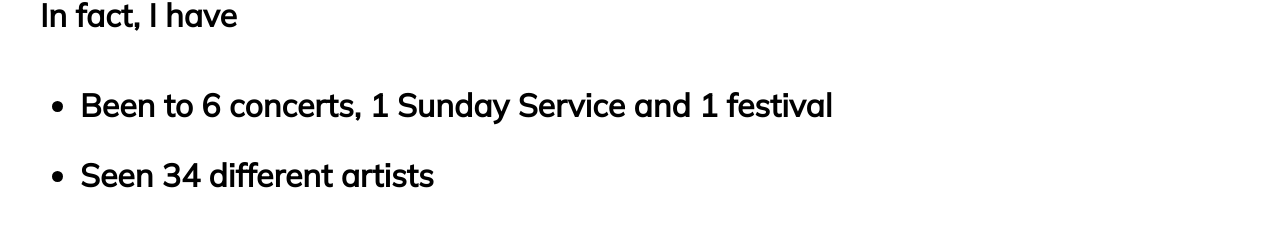
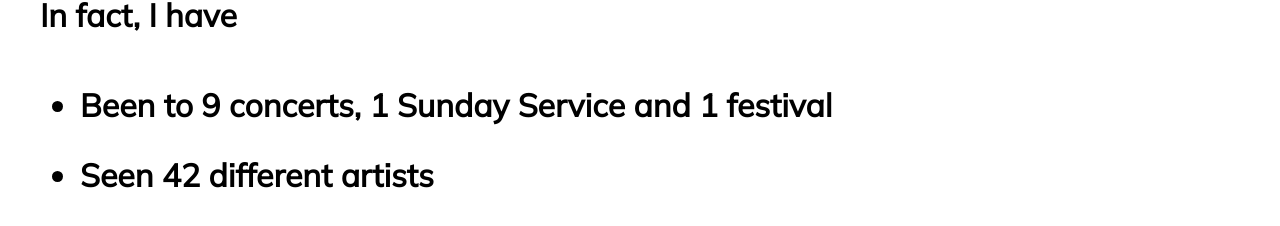
Before and after one commit to johnclimie/concertportfolio, a React (Create React App) app: page / in a window 1280 px wide. Shown: the part 570-796 px from the top of the page. Built offline with nearby package versions, Linux system fonts and the light colour scheme; a web font is replaced by a local one.

Commit message:
Added images and edited homepage

```diff
--- a/src/pages/Home.js
+++ b/src/pages/Home.js
@@ -15,10 +15,10 @@
             <h2>In fact, I have</h2>
 
             <ul>
-              <li>Been to 6 concerts, 1 Sunday Service and 1 festival</li>
-              <li>Seen 34 different artists</li>
-              <li>Visited 4 different venues</li>
-              <li>Taken dozens of amazing photos</li>
+              <li>Been to 9 concerts, 1 Sunday Service and 1 festival</li>
+              <li>Seen 42 different artists</li>
+              <li>Visited 7 different venues</li>
+              <li>Taken dozens of amazing photos and videos</li>
             </ul>
 
             <h2>Therefore, I have created this website, which can help showcase the moments I've captured during these musical events.</h2>
```
Also changed, not shown: 1 other file (tests, documents, lock files or other folders).
